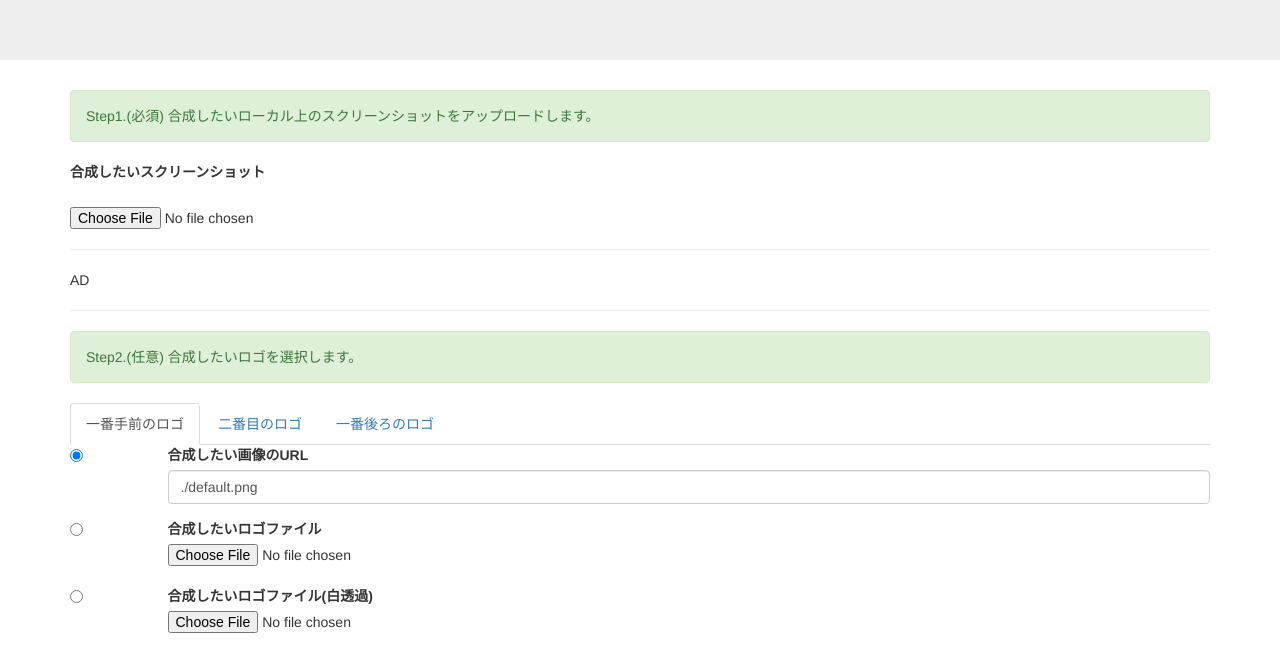
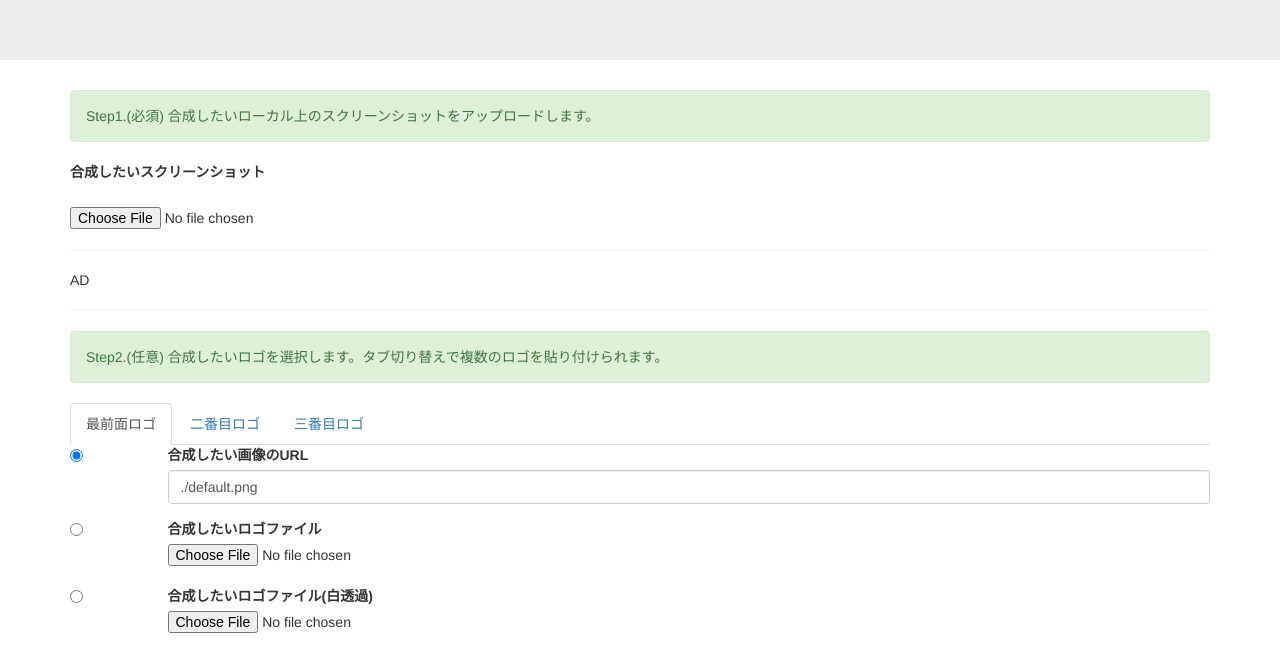
Before and after one commit to gelehrtecrest/ohalala-ss-generator, a plain HTML site: page docs/index.html in a window 1280 px wide. Shown: the part 411-1061 px from the top of the page. Drawn offline with nearby package versions, Linux system fonts and the light colour scheme; a script that the page names is missing.

Commit message:
メッセージ短縮化

```diff
--- a/docs/index.html
+++ b/docs/index.html
@@ -79,14 +79,14 @@
 (adsbygoogle = window.adsbygoogle || []).push({});
 						    </script>
 			<hr />
-			<div class="alert alert-success lang" language="ja">Step2.(任意) 合成したいロゴを選択します。</div>
+			<div class="alert alert-success lang" language="ja">Step2.(任意) 合成したいロゴを選択します。タブ切り替えで複数のロゴを貼り付けられます。</div>
 			<div class="alert alert-success lang" language="en" style="display:none">Step2. Select the logo.</div>
 			<div class="alert alert-success lang" language="ch" style="display:none">Step2. 选择徽标。</div>
 			<div class="alert alert-success lang" language="kr" style="display:none">Step2. 로고를 선택하십시오.</div>
 			<ul class="nav nav-tabs">
-				<li class="active"><a href="#tabContentA" data-toggle="tab">一番手前のロゴ</a></li>
-				<li><a href="#tabContentB" data-toggle="tab">二番目のロゴ</a></li>
-				<li><a href="#tabContentC" data-toggle="tab">一番後ろのロゴ</a></li>
+				<li class="active"><a href="#tabContentA" data-toggle="tab">最前面ロゴ</a></li>
+				<li><a href="#tabContentB" data-toggle="tab">二番目ロゴ</a></li>
+				<li><a href="#tabContentC" data-toggle="tab">三番目ロゴ</a></li>
 			</ul>
 			<div class="tab-content">
 				<div class="tab-pane active" id="tabContentA">
```
